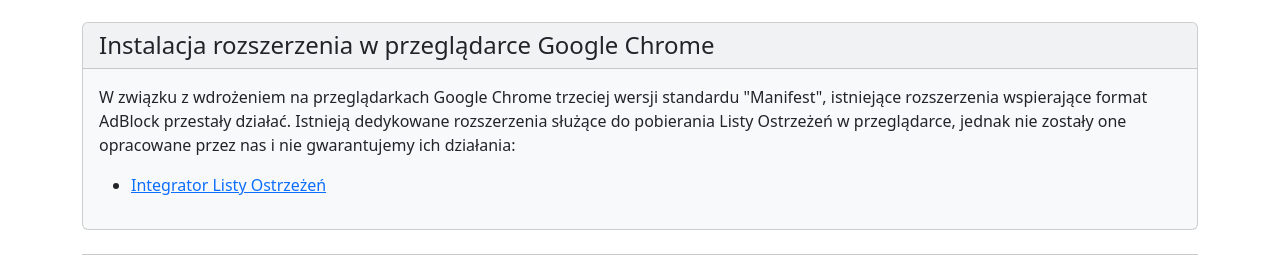
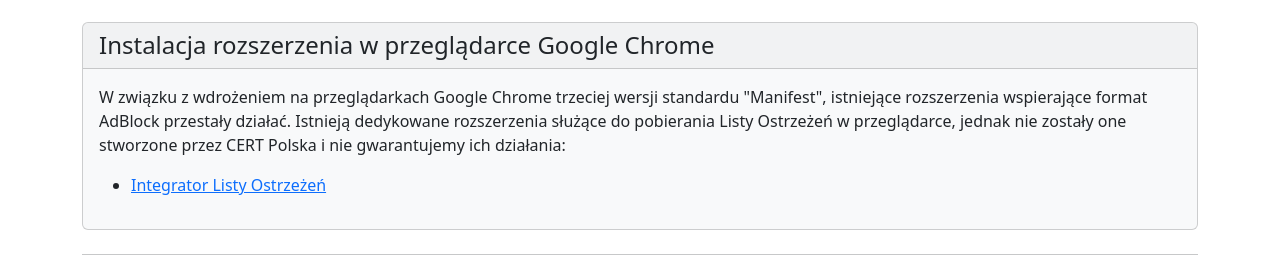
Before and after one commit to CERT-Polska/adblock-domain-list, a plain HTML site: page index.html in a window 1280 px wide. Shown: the part 715-990 px from the top of the page. Drawn offline with Linux system fonts and the light colour scheme.

Commit message:
Fix wording

```diff
--- a/index.html
+++ b/index.html
@@ -76,7 +76,7 @@
             <div class="card-body">
                 W związku z wdrożeniem na przeglądarkach Google Chrome trzeciej wersji standardu "Manifest", istniejące rozszerzenia wspierające format AdBlock przestały działać.
 
-                Istnieją dedykowane rozszerzenia służące do pobierania Listy Ostrzeżeń w przeglądarce, jednak nie zostały one opracowane przez nas i nie gwarantujemy ich działania:
+                Istnieją dedykowane rozszerzenia służące do pobierania Listy Ostrzeżeń w przeglądarce, jednak nie zostały one stworzone przez CERT Polska i nie gwarantujemy ich działania:
                 <ul class="my-3">
                     <li><a target="_blank" href="https://chromewebstore.google.com/detail/integrator-listy-ostrze%C5%BCe/glfdeaclpekmmafggeaimcibljomnlhg"><span>Integrator Listy Ostrzeżeń</span></a></li>
                 </ul>
```
